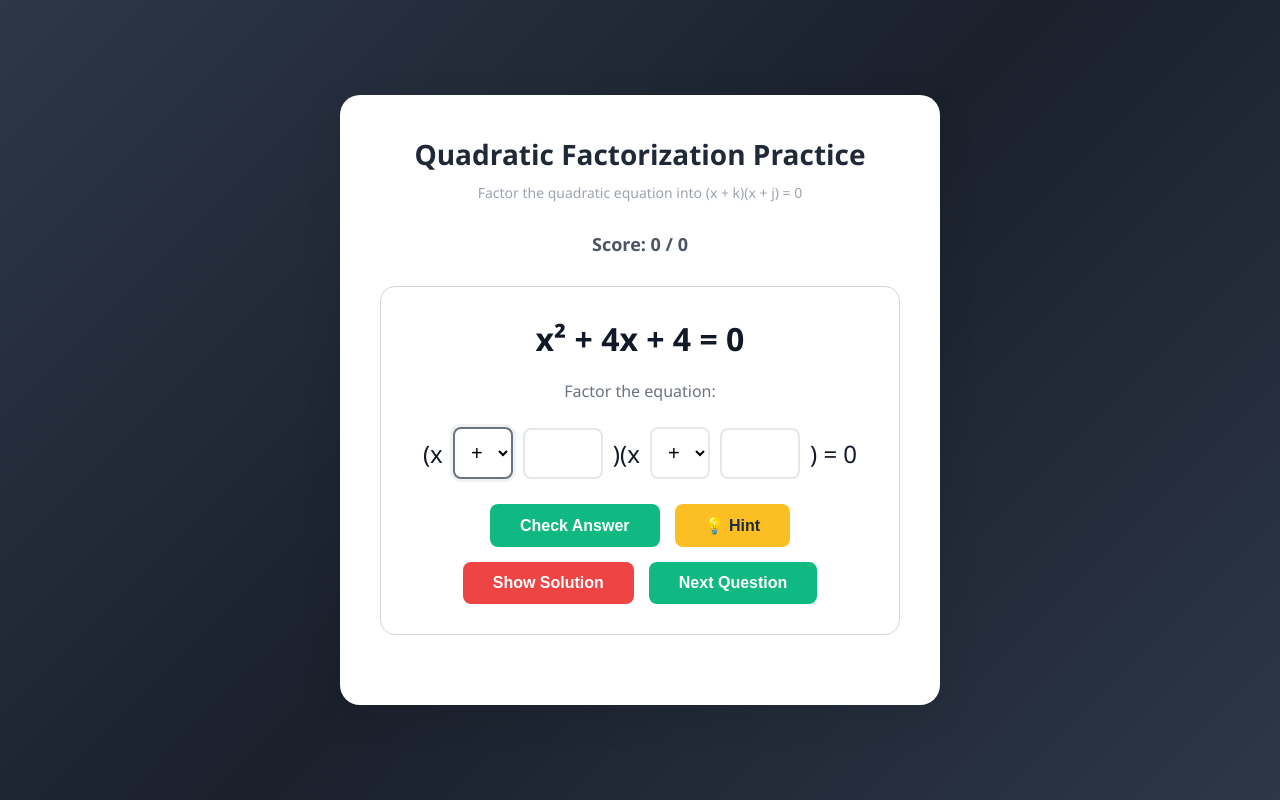
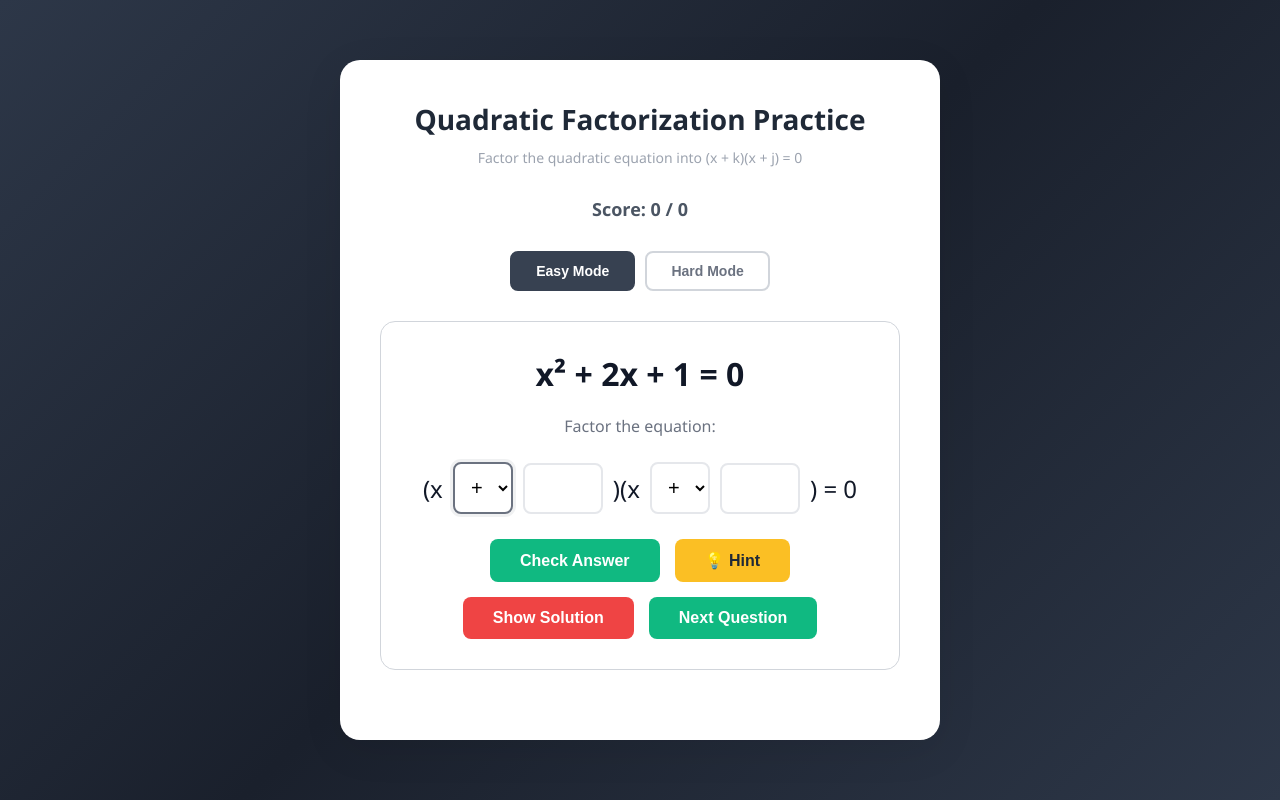
Before and after one commit to Hillestad23/math-practice, a plain HTML site: page index.html in a window 1280 px wide. Drawn offline with Linux system fonts and the light colour scheme.

Commit message:
added easy and hard mode

```diff
--- a/index.html
+++ b/index.html
@@ -51,6 +51,36 @@
             font-size: 18px;
             color: #4b5563;
             font-weight: bold;
+        }
+
+        .difficulty-selector {
+            display: flex;
+            justify-content: center;
+            gap: 10px;
+            margin-bottom: 30px;
+        }
+
+        .difficulty-btn {
+            padding: 10px 24px;
+            font-size: 14px;
+            border: 2px solid #d1d5db;
+            border-radius: 8px;
+            cursor: pointer;
+            transition: all 0.3s;
+            font-weight: 600;
+            background: white;
+            color: #6b7280;
+        }
+
+        .difficulty-btn.active {
+            background: #374151;
+            color: white;
+            border-color: #374151;
+        }
+
+        .difficulty-btn:hover {
+            border-color: #374151;
+            transform: translateY(-1px);
         }
 
         .question-box {
@@ -266,6 +296,11 @@
             Score: <span id="correct">0</span> / <span id="total">0</span>
         </div>
 
+        <div class="difficulty-selector">
+            <button class="difficulty-btn active" onclick="setDifficulty('easy')">Easy Mode</button>
+            <button class="difficulty-btn" onclick="setDifficulty('hard')">Hard Mode</button>
+        </div>
+
         <div class="question-box">
             <div class="equation" id="equation"></div>
             <div class="instruction">Factor the equation:</div>
@@ -300,12 +335,35 @@
         let currentQuestion = {};
         let correctCount = 0;
         let totalCount = 0;
+        let difficulty = 'easy';
+
+        function setDifficulty(mode) {
+            difficulty = mode;
+
+            // Update button styles
+            document.querySelectorAll('.difficulty-btn').forEach(btn => {
+                btn.classList.remove('active');
+            });
+            event.target.classList.add('active');
+
+            // Generate new question with new difficulty
+            generateQuestion();
+        }
 
         function generateQuestion() {
-            // Generate random integers for k and j
-            // Range: -9 to 9
-            const k = Math.floor(Math.random() * 19) - 9;
-            const j = Math.floor(Math.random() * 19) - 9;
+            // Generate random integers for k and j based on difficulty
+            // Easy: -5 to 5, Hard: -10 to 10
+            let min, max;
+            if (difficulty === 'easy') {
+                min = -5;
+                max = 5;
+            } else {
+                min = -10;
+                max = 10;
+            }
+
+            const k = Math.floor(Math.random() * (max - min + 1)) + min;
+            const j = Math.floor(Math.random() * (max - min + 1)) + min;
 
             // From (x + k)(x + j) = 0
             // Expanding: x² + (k+j)x + kj = 0
```
